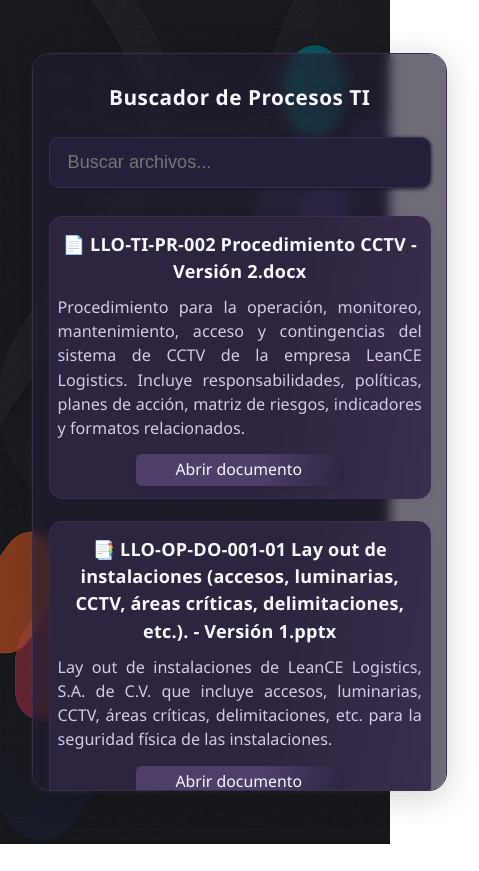
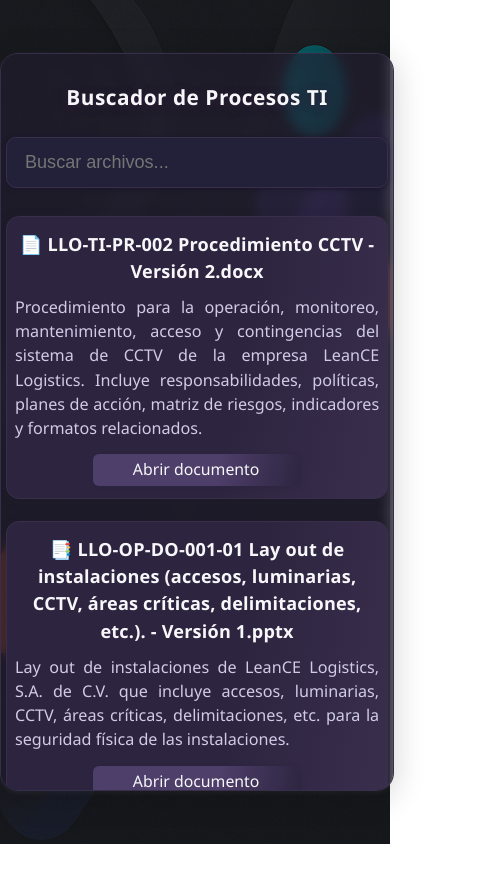
Before and after one commit to desarrolladorJR2025/archivos_oea, a React (Vite) app: page / in a window 390 px wide. Shown: the whole page, 479 px wide, since content can reach past the window. After the commit the page ends 844 px from the top, so only its background shows below. Built offline with nearby package versions, Linux system fonts and the light colour scheme.

Commit message:
cambios en css

```diff
--- a/src/App.css
+++ b/src/App.css
@@ -1,7 +1,6 @@
 #root {
   max-width: 1280px;
   margin: 0 auto;
-  padding: 2rem;
   text-align: center;
 }
 
@@ -244,7 +243,7 @@
 @media (max-width: 600px) {
   .buscador-container {
     max-width: 98vw;
-    padding: 18px 4vw 18px 4vw;
+    padding: 18px 5px 18px 5px;
   }
 
   .campo-busqueda {
```
